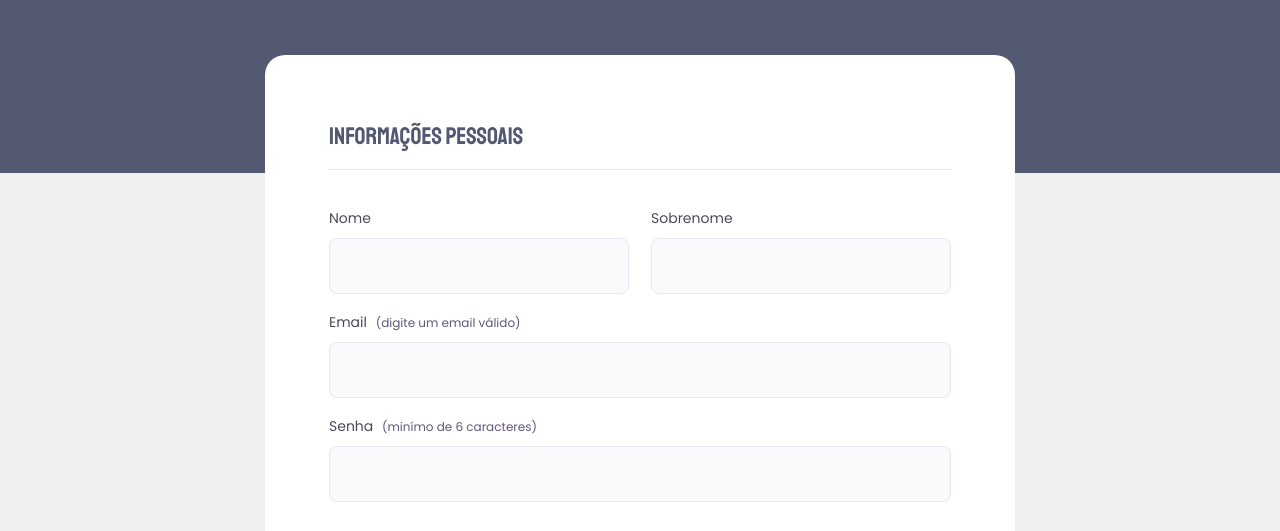
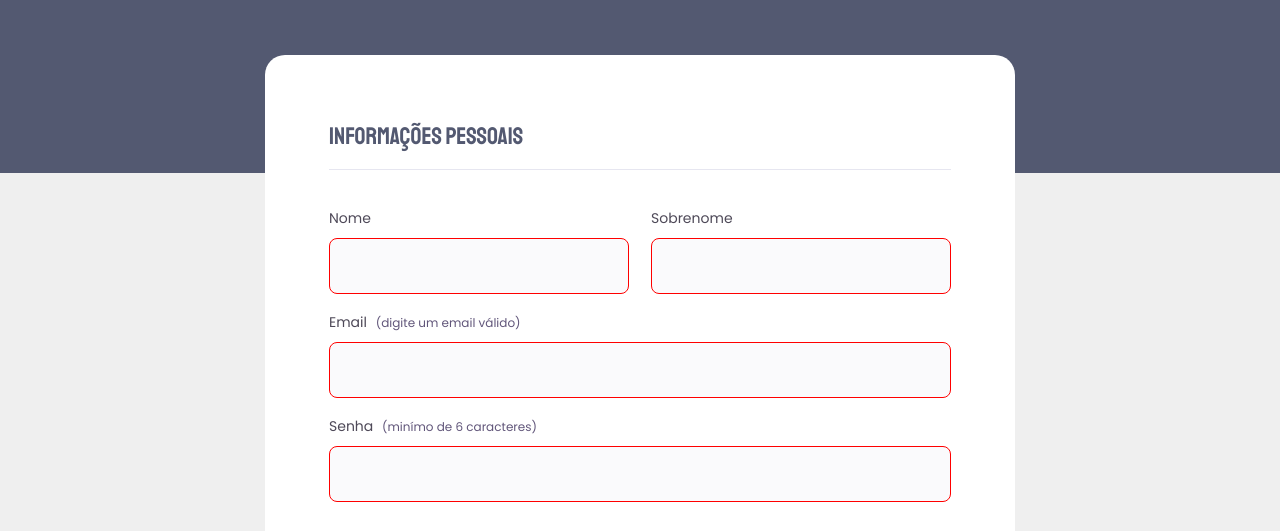
Before and after one commit to LucLucero/Explorer-03-project2, a plain HTML site: page index.html in a window 1280 px wide. Shown: the part 263-794 px from the top of the page. Drawn offline with Linux system fonts and the light colour scheme.

Commit message:
fix invalid input

```diff
--- a/style.css
+++ b/style.css
@@ -227,3 +227,8 @@ footer input {
   font-size: 20px;
 
 }
+
+input:invalid {
+
+  border: 1px solid red;
+}
```
